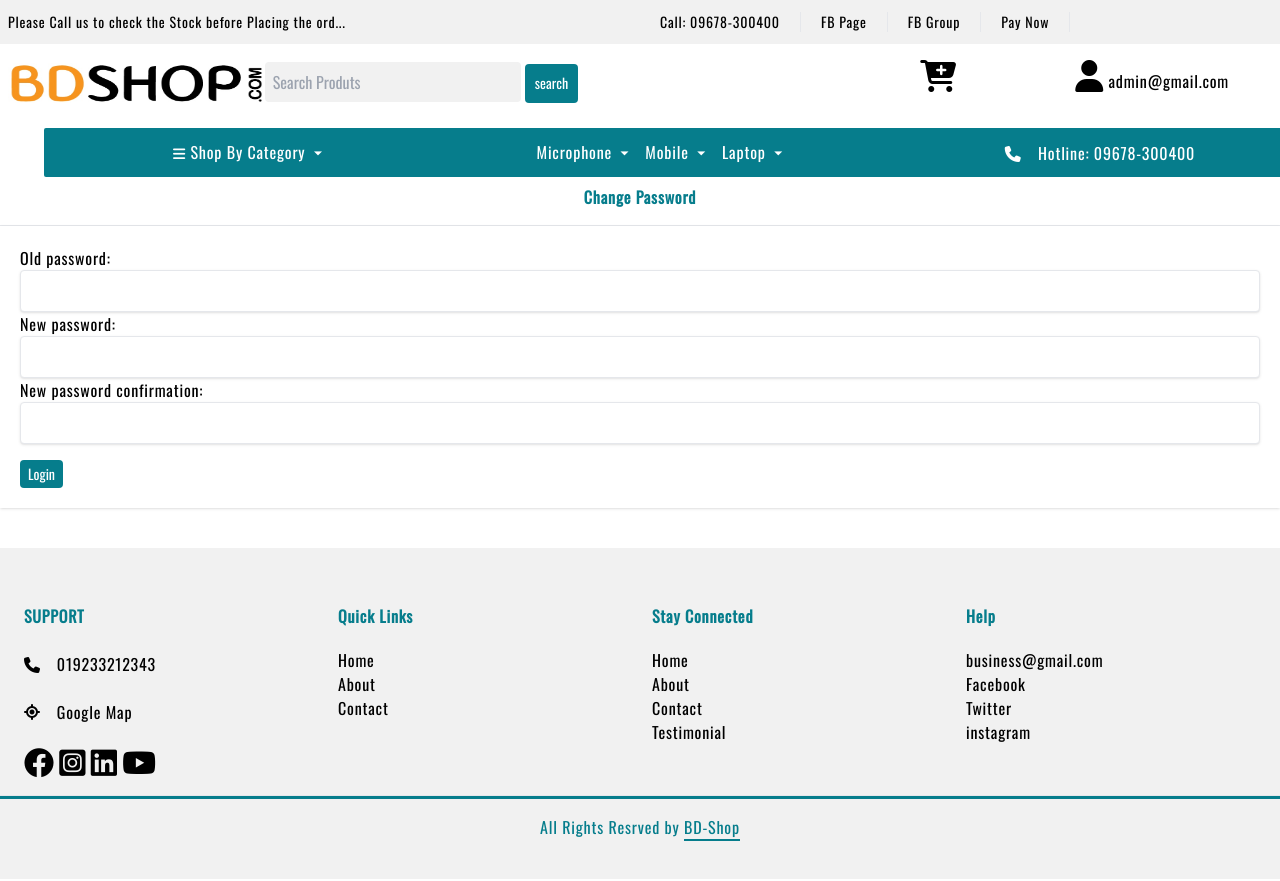
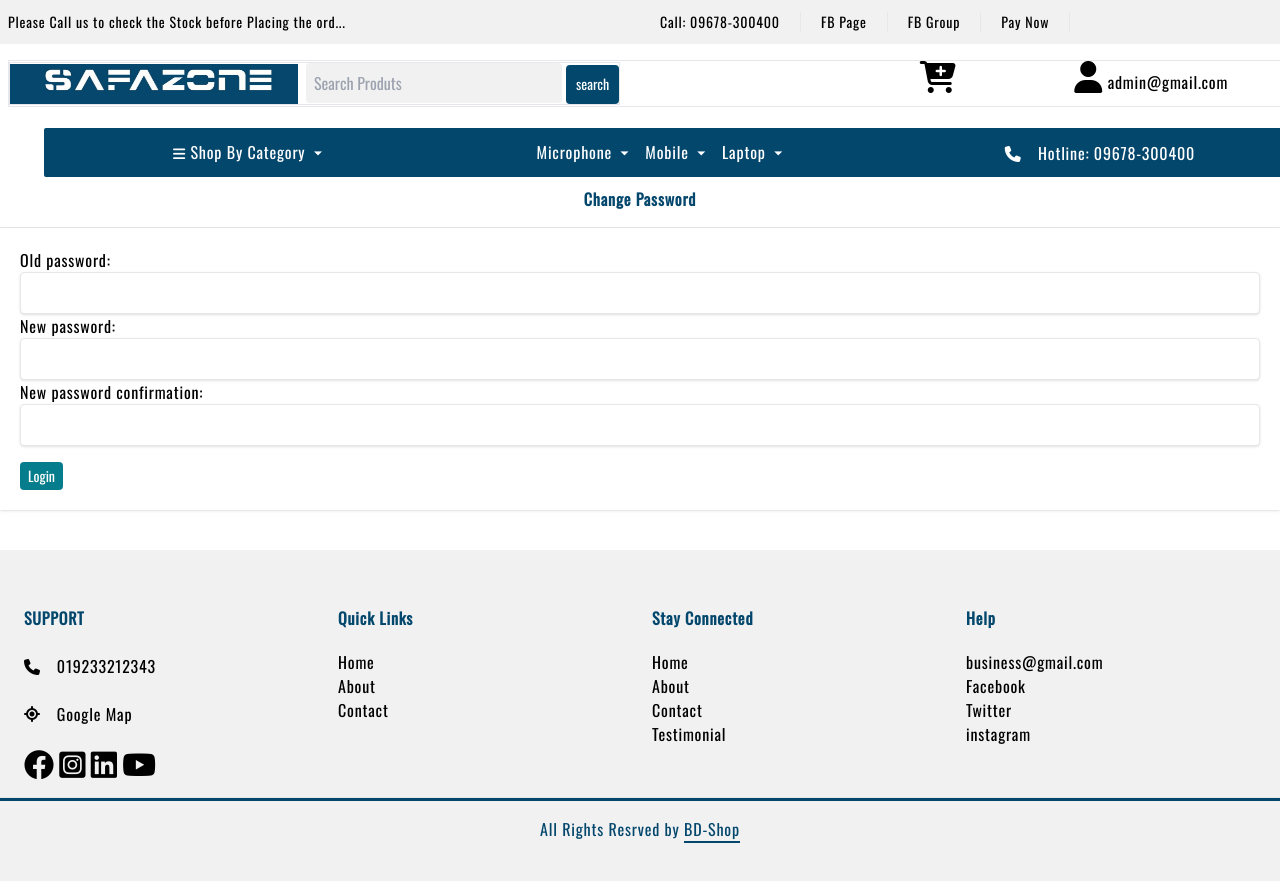
Before and after one commit to Jahid-hasan32/ecommerce-main, a Django app: page /account/changepassword/ in a window 1280 px wide; the page is wider, and only the part inside the window is pictured. Run offline with Django 4.2, Linux system fonts and the light colour scheme; a user stored in the database is signed in; data comes from the database, SQL or seed files in the repository; both versions use the stored data as it was after the commit; some web fonts are replaced.

Commit message:
color changed

```diff
--- a/product/urls.py
+++ b/product/urls.py
@@ -16,10 +16,9 @@ urlpatterns = [
     path('sitemapxml/', sitemap, {'sitemaps': sitemaps}, name='django.contrib.sitemaps.views.sitemap'),
     path('sitemap_product_detail/<str:id>/', views.sitemap_product_detail, name ="sitemap_product_detail"),
     path('landing/<str:domain>/', views.landing_page, name='landing_page'),
-
     path('cart_section/', views.cart, name="cart"),
-    # path('sitemap_product_detail/<str:id>', views.cart, name="cart"),
-    path('prod_detail/<int:id>/<str:name>/', views.prod_detail, name='prod_detail'),
+    path('produt-detail/<int:id>/ <str:name>/', views.prod_detail, name = "prod_detail"),
+    path('prod_by_banner/<int:id>/<str:category>/', views.prod_by_banner, name= "prod_by_banner"),
     path('products_by/category/<str:id>/<slug:slug>/', views.product_by_cate, name='product_by_cate'),
     path('prod_by_subcate/<int:id>/<str:name>/', views.prod_by_subcate, name="prod_by_subcate"),
     path('featured-product/<str:name>/', views.featured_cate, name="featured_cate"),
--- a/static/output.css
+++ b/static/output.css
@@ -982,7 +982,7 @@ video {
 
 .border-c_primary {
   --tw-border-opacity: 1;
-  border-color: rgb(6 125 140 / var(--tw-border-opacity));
+  border-color: rgb(4 71 109 / var(--tw-border-opacity));
 }
 
 .bg-c_gray {
@@ -992,13 +992,9 @@ video {
 
 .bg-c_primary {
   --tw-bg-opacity: 1;
-  background-color: rgb(6 125 140 / var(--tw-bg-opacity));
-}
-
-.bg-c_secondary {
-  --tw-bg-opacity: 1;
-  background-color: rgb(241 71 5 / var(--tw-bg-opacity));
-}
+  background-color: rgb(4 71 109 / var(--tw-bg-opacity));
+}
+
 
 .bg-cyan-100 {
   --tw-bg-opacity: 1;
@@ -1205,7 +1201,7 @@ video {
 
 .text-c_primary {
   --tw-text-opacity: 1;
-  color: rgb(6 125 140 / var(--tw-text-opacity));
+  color: rgb(4 71 109 / var(--tw-text-opacity));
 }
 
 .text-red-500 {
@@ -1394,7 +1390,7 @@ video {
 
 .hover\:border-c_primary:hover {
   --tw-border-opacity: 1;
-  border-color: rgb(6 125 140 / var(--tw-border-opacity));
+  border-color: rgb(4 71 109 / var(--tw-border-opacity));
 }
 
 .hover\:border-red-600:hover {
@@ -1404,7 +1400,7 @@ video {
 
 .hover\:bg-c_primary:hover {
   --tw-bg-opacity: 1;
-  background-color: rgb(6 125 140 / var(--tw-bg-opacity));
+  background-color: rgb(4 71 109 / var(--tw-bg-opacity));
 }
 
 .hover\:bg-gray-100:hover {
@@ -1419,7 +1415,7 @@ video {
 
 .hover\:text-c_primary:hover {
   --tw-text-opacity: 1;
-  color: rgb(6 125 140 / var(--tw-text-opacity));
+  color: rgb(4 71 109 / var(--tw-text-opacity));
 }
 
 .hover\:shadow-lg:hover {
@@ -1441,12 +1437,12 @@ video {
 
 .focus\:ring-c_primary:focus {
   --tw-ring-opacity: 1;
-  --tw-ring-color: rgb(6 125 140 / var(--tw-ring-opacity));
+  --tw-ring-color: rgb(4 71 109 / var(--tw-ring-opacity));
 }
 
 .group:hover .group-hover\:text-c_primary {
   --tw-text-opacity: 1;
-  color: rgb(6 125 140 / var(--tw-text-opacity));
+  color: rgb(4 71 109 / var(--tw-text-opacity));
 }
 
 @media (min-width: 640px) {
--- a/static/script.js
+++ b/static/script.js
@@ -2,12 +2,12 @@ document.addEventListener('DOMContentLoaded', function () {
 
     // nav links
 
-    let dropdown_links = document.getElementById("dropdown_links");
+    let dropdown_link = document.getElementById("dropdown_links");
     let dropdown = document.getElementById("dropdown");
 
-    dropdown_links.addEventListener("click", (event) => {
+    dropdown_link.addEventListener("click", (event) => {
         dropdown.classList.add("nav_men_hov_active");
-        event.stopPropagation(); // Prevent the click event from bubbling up to the body click event
+        event.stopPropagation();
     });
 
     document.body.addEventListener("click", function (event) {
--- a/templates/base.html
+++ b/templates/base.html
@@ -33,9 +33,8 @@
 
 </head>
 
-<body class="font-custom tracking-wider relative">
+<body class="font-custom tracking-wider relative ">
     <!-- Top Hreader Starts -->
-
     <header class="bg-c_gray py-3 px-2 hidden md:block  md:ml-">
         <div class="container flex justify-between items-center ">
             <p class="md:text-sm">Please Call us to check the Stock before Placing the ord...</p>
@@ -63,27 +62,29 @@
 
     <div >
         <header>
-            <div class="container ml-2 flex flex-col md:flex-row md:justify-between md:items-center lg:mt-4">
+            <div class="container border ml-2 flex flex-col md:flex-row md:justify-between md:items-center lg:mt-4">
 
-                <div class="first_t_hea_right flex items-center box-border ">
+                <div class="first_t_hea_right flex justify-between items-center border ">
 
-                    <a href="{% url "home" %}">
-                        <img src="{% static "img/logo.jpg" %}" alt="logo " class="  w-1/3 md:w-72 md:h-10 h-5 md:mr-2 " />
-                    </a>
+                    <div class="logo-div">
+                        <a href="{% url "home" %}">
+                            <img src="{% static "img/logo2.jpg" %}" alt="logo " class="  w-full md:w-72 md:h-10 h-5 md:mr-2 " />
+                        </a>
+                    </div>
 
-                    <div class="w-2/3 ">
+                    <div class=" ml-4">
                         <form action="{% url "search" %}" method="POST">
                             {% csrf_token %}
                             <input type="search" name="search" id="search" placeholder="Search Produts"
                             class="bg-c_gray  py-2 px-2 w-46  lg:w-64 rounded" />
-                        <button class="bg-c_primary  rounded py-[.6rem] text-white px-[.6rem] text-sm">
+                        <button class="bg-c_primary rounded py-[.6rem] text-white px-[.6rem] text-sm">
                             search
                         </button>
                         </form>
                     </div>
                 </div>
 
-                <div class="second_t_hea_left lg:w-1/3 pb-3 w-full md:w-80 mt-4 lg:mt-0 flex  justify-around items-center">
+                <div class="second_t_hea_left lg:w-1/3 pb-3 w- md:w-80 mt-4 lg:mt-0 flex  justify-around items-center">
                     <a href="{% url "showCart" %}"><i class="fa fa-cart-plus fa-2x text_hover"> </i></a>
 
                     <div>
--- a/templates/index.html
+++ b/templates/index.html
@@ -16,7 +16,7 @@
                     <div class="swiper-wrapper">
 
                         {% for m_banner in main_banner %}
-                      <div class="swiper-slide"><a href="#"><img class="h-[380px] w-full" src="{{m_banner.image}}"
+                      <div class="swiper-slide"><a href="{% url "prod_by_banner" m_banner.id m_banner.category %}"><img class="h-[380px] w-full" src="{{m_banner.image}}"
                         alt="" /></a></div>
                         {% endfor %}
 
--- a/templates/prod_detail.html
+++ b/templates/prod_detail.html
@@ -72,7 +72,7 @@
                     {% for g_p_b_c in get_product_by_category %}
                     <div class="card border m-auto hover:shadow-lg rounded-md transition duration-200 py-5 px-8 relative">
 
-                        <div class="absolute -top-0 left-0 border  py-1 px-2 bg-c_primary"><p class="text-xs lg:text-sm">{{g_p_b_c.offer_percent}} OFF</p></div>
+                        <div class="absolute -top-0 left-0 border  py-1 px-2 bg-c_primary"><p class="text-xs text-white lg:text-sm">{{g_p_b_c.offer_percent}} OFF</p></div>
 
                         <div>
                             <a href="{% url "prod_detail" g_p_b_c.id g_p_b_c.name %}" class="w-[145px] h-[145px] group">
@@ -83,7 +83,7 @@
                         </div>
 
                         <div class="price my-2">
-                            <small class="text-c_primary font-bold">{{g_p_b_c.price}} ৳ </small>
+                            <small class="text- font-bold">{{g_p_b_c.price}} ৳ </small>
                             <del><small class="text-c_primary font-bold">{{g_p_b_c.discounted_price}}</small></del>
                         </div>
                         <div class=" flex flex-col text-center gap-2">
```
Also changed, not shown: product/views.py (+12 -5 lines), db.sqlite3, media/project_images/iphone.jpg (added), media/project_images/laptop_vKdyq4U.jpg (added), media/project_images/tab.jpg (added), static/img/logo.jpg, static/img/logo2.jpg (added).
